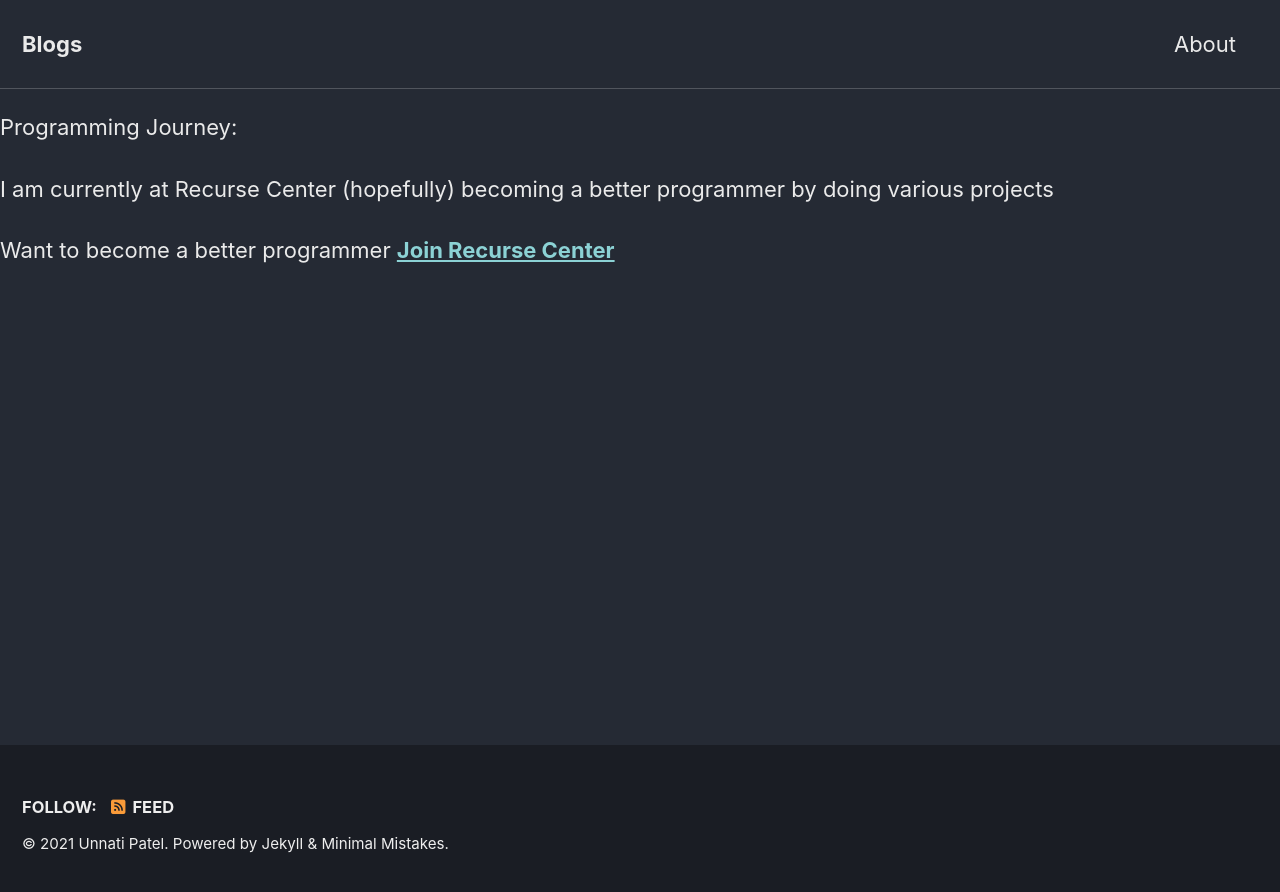
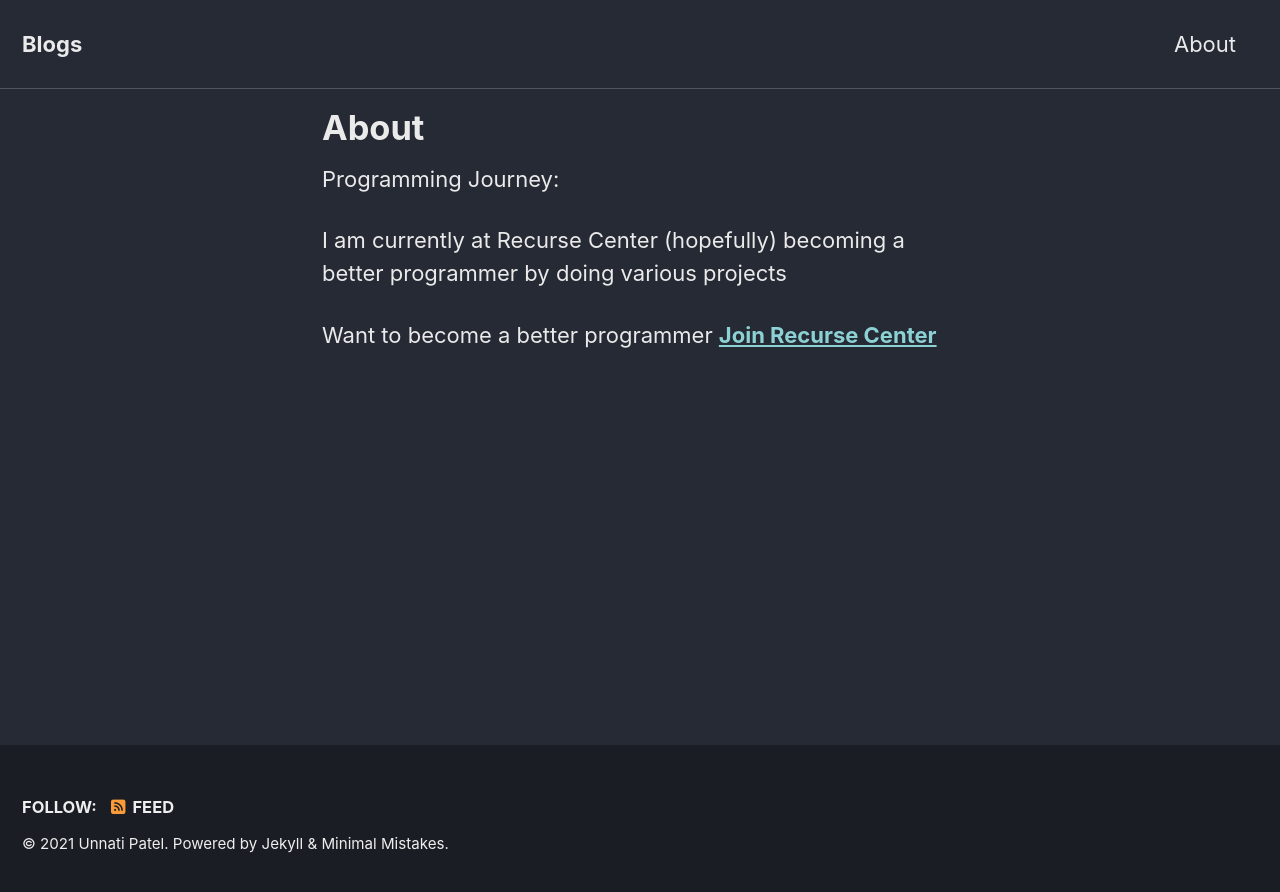
Before and after one commit to unna97/unna97.github.io, a Jekyll site: the page built from AboutMe.md, in a window 1280 px wide. Shown: the top 892 px of the page. Built offline with Jekyll 4.4.1, drawn with Linux system fonts in a browser that asks for light colours; cached includes are drawn as plain includes; nearby versions of some CDN libraries; our own code applies the rules of GitHub Pages for plain Markdown files.

Commit message:
changed about and the statistics description

```diff
--- a/AboutMe.md
+++ b/AboutMe.md
@@ -1,4 +1,7 @@
-
+---
+layout: single
+title: About
+---
 Programming Journey:
 
 I am currently at Recurse Center (hopefully) becoming a better programmer by doing various projects
```
Also changed, not shown: _posts/2020-05-08-maths-havard-stats-110.md (+1 -1 lines).
